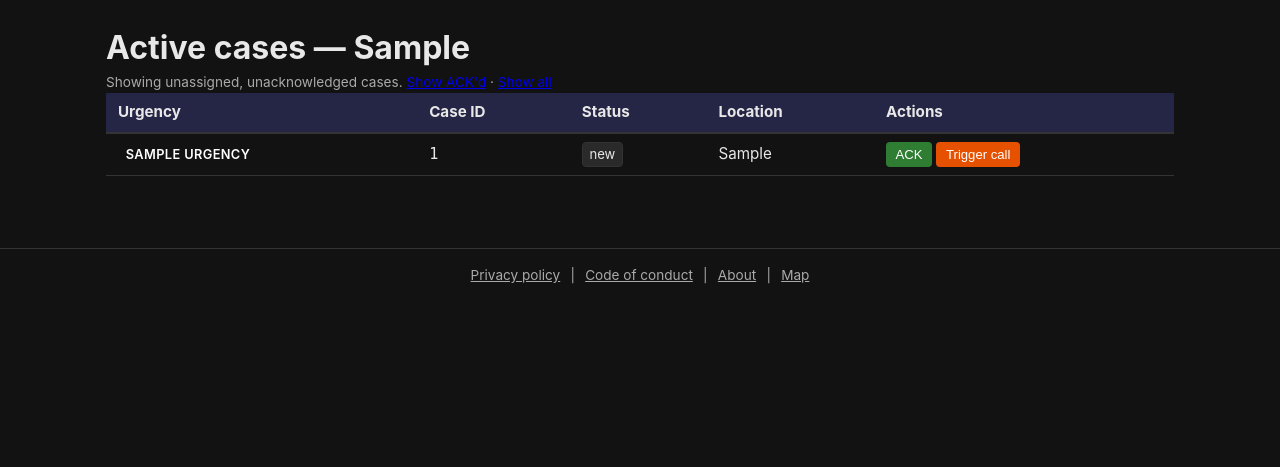
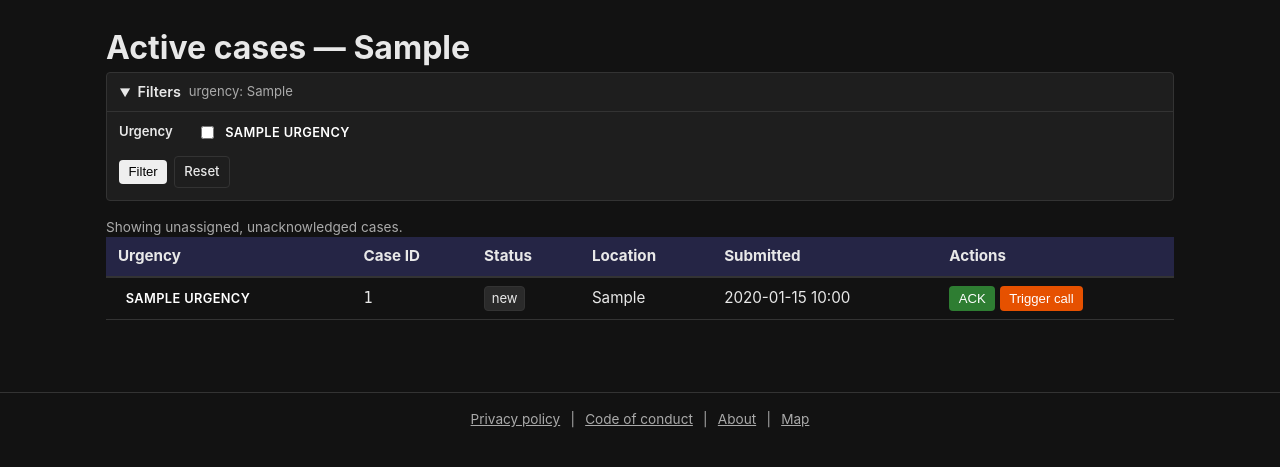
Before and after one commit to adamamyl/contactform-plus, a Python web app: template apps/panel/templates/dispatcher.html in a window 1280 px wide. Shown: the part 50-517 px from the top of the page. Run offline with Jinja, Linux system fonts and the light colour scheme; the template is opened without the code that fills it: most values are stand-ins (such as "Sample title", 1, 10 or a date in 2020).

Commit message:
feat(panel): notif filter + sort; dispatcher urgency filter + sorting (#31)
Admin panel:
- Add ACK/NACK filter checkboxes to the cases filter form
- Make Notif column sortable (correlated subquery on acked notification count)

Dispatcher panel:
- Urgency filter checkboxes, defaulting to urgent + high
- Sortable columns: urgency, case ID, status, submitted
- Default sort: urgency asc (most urgent first)

Co-authored-by: Claude Sonnet 4.6 <noreply@anthropic.com>

```diff
--- a/apps/panel/templates/dispatcher.html
+++ b/apps/panel/templates/dispatcher.html
@@ -20,23 +20,54 @@
       No active event. Cases from all events are shown.
     </div>
     {% endif %}
-    <p class="hint">
-      Showing unassigned{% if not show_acked %}, unacknowledged{% endif %} cases.
-      {% if show_acked %}
-      <a href="?token={{ token }}">Hide ACK'd</a>
-      {% else %}
-      <a href="?token={{ token }}&show_acked=true">Show ACK'd</a>
+
+    <form class="filter-form" method="get">
+      <input type="hidden" name="token" value="{{ token }}">
+      {% if request.query_params.get('event') %}
+      <input type="hidden" name="event" value="{{ request.query_params.get('event') }}">
       {% endif %}
-      · <a href="?token={{ token }}&all=true">Show all</a>
-    </p>
+      <details class="filter-details" open>
+        <summary class="filter-summary">
+          Filters
+          <span class="filter-active-hint">urgency: {{ active_urgencies | join(', ') }}</span>
+        </summary>
+        <div class="filter-body">
+          <div class="filter-group">
+            <span class="filter-label">Urgency</span>
+            {% for u in all_urgencies %}
+            <label class="filter-check">
+              <input type="checkbox" name="urgency" value="{{ u }}"
+                {% if u in active_urgencies %}checked{% endif %}>
+              <span class="badge badge--{{ u }}">{{ u }}</span>
+            </label>
+            {% endfor %}
+          </div>
+          <div class="filter-group filter-group--actions">
+            <button type="submit" class="btn btn--small">Filter</button>
+            <a href="?token={{ token }}" class="btn btn--small btn--outline">Reset</a>
+          </div>
+        </div>
+      </details>
+    </form>
+
+    <p class="hint">Showing unassigned, unacknowledged cases.</p>
+
+    {% macro sort_th(col, label) %}
+    <th class="sortable{% if sort == col %} sort-active{% endif %}">
+      <a href="{{ make_sort_url(col) }}">{{ label }}
+        {% if sort == col %}{{ '↑' if order == 'asc' else '↓' }}{% endif %}
+      </a>
+    </th>
+    {% endmacro %}
 
     <table class="cases-table">
       <thead>
         <tr>
-          <th>Urgency</th>
-          <th>Case ID</th>
-          <th>Status</th>
+          {{ sort_th('urgency', 'Urgency') }}
+          {{ sort_th('id', 'Case ID') }}
+          {{ sort_th('status', 'Status') }}
           <th>Location</th>
+          {{ sort_th('submitted', 'Submitted') }}
           <th>Actions</th>
         </tr>
       </thead>
@@ -55,6 +86,7 @@
             {{ case.location_hint or '—' }}
             {% endif %}
           </td>
+          <td>{{ case.created_at.strftime('%Y-%m-%d %H:%M') }}</td>
           <td>
             <button class="btn btn--small btn--ack" data-case-id="{{ case.id }}" data-action="ack">ACK</button>
             <button class="btn btn--small btn--trigger" data-case-id="{{ case.id }}" data-action="trigger">Trigger call</button>
@@ -62,7 +94,7 @@
         </tr>
         {% if has_loc %}
         <tr>
-          <td colspan="5" style="padding:0;">
+          <td colspan="6" style="padding:0;">
             <details>
               <summary style="padding:0.3rem 0.75rem;cursor:pointer;font-size:0.85rem;color:var(--color-hint);">🗺 Show map</summary>
               <div class="case-map-container" style="margin:0;border-radius:0;border-left:0;border-right:0;">
@@ -77,7 +109,7 @@
         </tr>
         {% endif %}
         {% else %}
-        <tr><td colspan="5" class="empty">No unassigned cases.</td></tr>
+        <tr><td colspan="6" class="empty">No unacknowledged unassigned cases.</td></tr>
         {% endfor %}
       </tbody>
     </table>
```
Also changed, not shown: apps/panel/src/emf_panel/routes.py (+49 -8 lines), apps/panel/templates/cases.html (+14 -3 lines).
